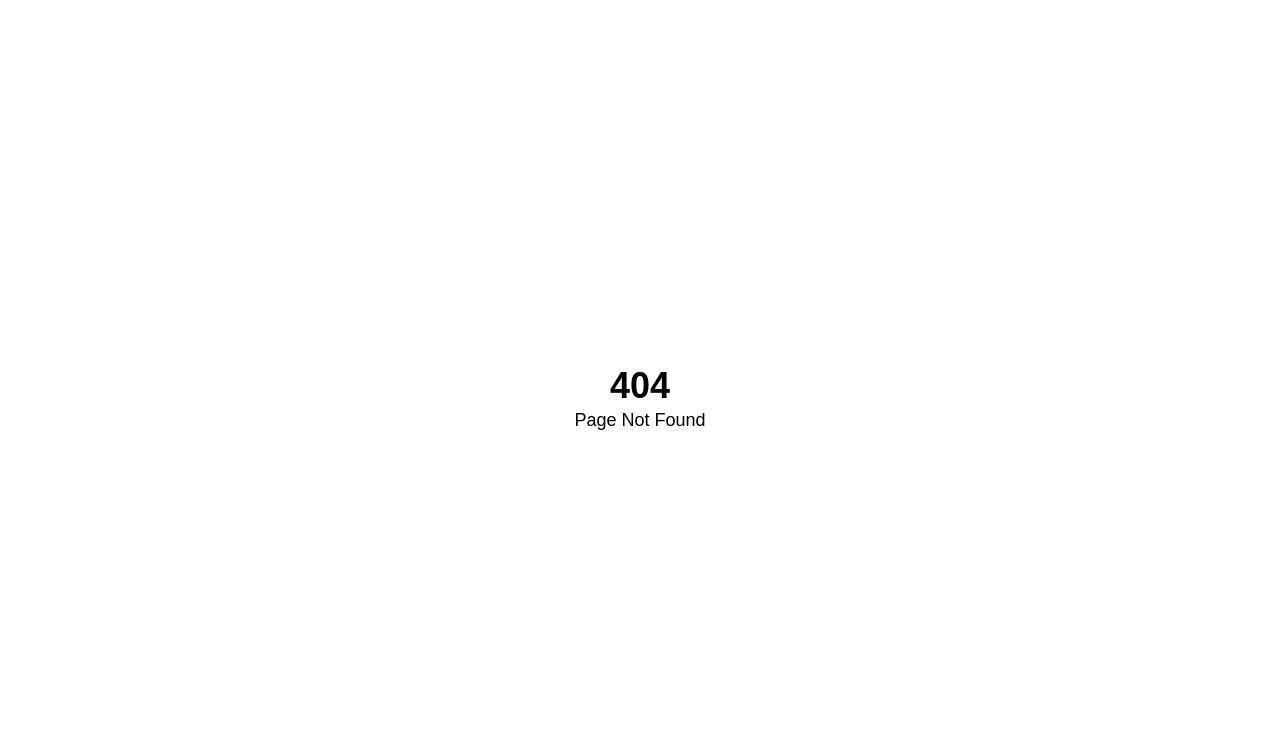
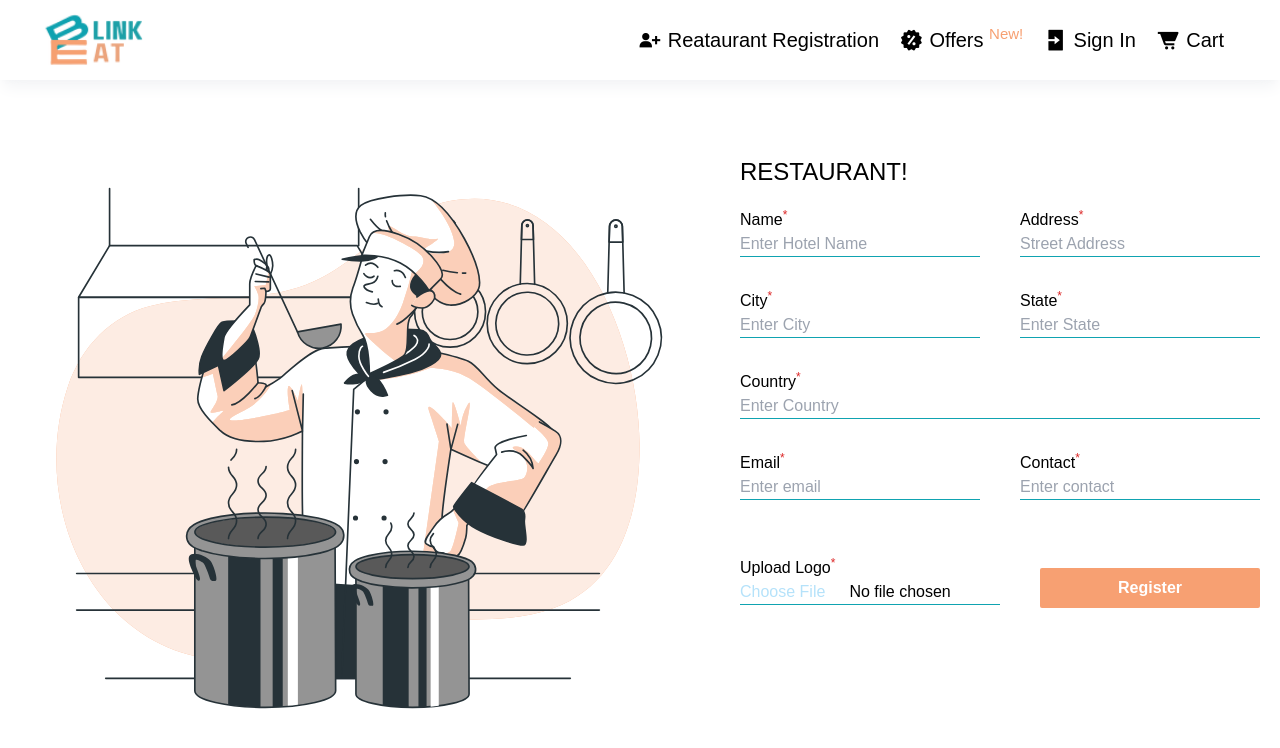
Before and after one commit to thedeepakmaurya/blinkeat, a React (Create React App) app: page /vendor in a window 1280 px wide. Before the commit this address had no page. Shown: the top 748 px of the page. Built offline with nearby package versions, Linux system fonts and the light colour scheme.

Commit message:
restaurant registration added

```diff
--- a/src/App.js
+++ b/src/App.js
@@ -3,10 +3,10 @@ import Navbar from "./components/Navbar";
 
 function App() {
   return (
-    <div >
+    <>
       <Navbar />
       <Outlet/>
-    </div>
+    </>
   );
 }
 
--- a/src/components/Navbar.js
+++ b/src/components/Navbar.js
@@ -4,12 +4,12 @@ import { Link } from 'react-router-dom'
 
 const Navbar = () => {
     return (
-        <div className='flex justify-between items-center w-full h-20 shadow-lg pl-10 pr-14 shadow-gray-100'>
+        <div className='flex justify-between items-center w-full h-20 shadow-lg pl-10 pr-14 shadow-gray-100 sticky top-0 bg-white' >
             <img className='h-14' alt='logo' src={logo} />
             <div className='flex gap-5'>
-                <Link to='/vendor'> <span className='text-xl'><i class='bx bxs-user-plus bx-sm align-middle' ></i> Reataurant Registration</span></Link>
-                <Link to='#'> <span className='text-xl'><i class='bx bxs-offer bx-sm align-middle' ></i> Offers <sup className='text-Orange'>New!</sup></span></Link>
-                <Link to='/login'> <span className='text-xl'><i class='bx bxs-log-in bx-sm align-middle' ></i> Sign In</span></Link>
+                <Link to='/vendor'> <span className='text-xl'><i className='bx bxs-user-plus bx-sm align-middle' ></i> Reataurant Registration</span></Link>
+                <Link to='#'> <span className='text-xl'><i className='bx bxs-offer bx-sm align-middle' ></i> Offers <sup className='text-Orange'>New!</sup></span></Link>
+                <Link to='/login'> <span className='text-xl'><i className='bx bxs-log-in bx-sm align-middle' ></i> Sign In</span></Link>
                 <Link to='/cart'><span className='text-xl'><i className='bx bxs-cart-alt bx-sm align-middle'></i> Cart</span></Link>
             </div>
         </div>
--- a/src/components/VendorRegistration.js
+++ b/src/components/VendorRegistration.js
@@ -1,9 +1,87 @@
-import React from 'react'
+import React, { useState } from 'react'
+import restaurant from '../assets/img/restaurnat.svg'
 
 const VendorRegistration = () => {
-  return (
-    <div>VendorRegistration</div>
-  )
+
+    const [restaurantData, setRestaurantData] = useState(
+        {
+            name: '',
+            address: '',
+            city: '',
+            state: '',
+            phone: '',
+            email: '',
+            logo: '',
+            role: 'restaurant',
+            password: '',
+        }
+    )
+
+    const handleChange = (e) => {
+        setRestaurantData({ ...restaurantData, [e.target.name]: e.target.value })
+    }
+
+    const handleSubmit = (e) => {
+        e.preventDefault()
+        // Save the data to the database
+        console.log(restaurantData)
+    }
+
+    return (
+        <div className='flex justify-center h-screen'>
+            <img className='h-[90%]' alt='restaurnat' src={restaurant} />
+            <div className=' mt-14 w-[50%] h-[70%] rounded-xl  p-5'>
+                <h1 className='font-extralight text-2xl mb-5'>RESTAURANT!</h1>
+                <form onSubmit={handleSubmit}>
+                    <div className='flex gap-10'>
+                        <div className='flex flex-col w-1/2'>
+                            <label>Name<sup className='text-red-600'>*</sup></label>
+                            <input className='outline-none border-b border-b-primaryBlue' type="text" name="name" placeholder='Enter Hotel Name' onChange={handleChange} value={restaurantData.name} required />
+                        </div>
+                        <div className='flex flex-col w-1/2'>
+                            <label>Address<sup className='text-red-600'>*</sup></label>
+                            <input className='outline-none border-b  border-b-primaryBlue' type="text" name="address" placeholder='Street Address' onChange={handleChange} value={restaurantData.address} required />
+                        </div>
+                    </div>
+                    <div className='flex gap-10 mt-8'>
+                        <div className='flex flex-col w-1/2'>
+                            <label>City<sup className='text-red-600'>*</sup></label>
+                            <input className='outline-none border-b border-b-primaryBlue' type="text" name="city" placeholder='Enter City' onChange={handleChange} value={restaurantData.city} required />
+                        </div>
+                        <div className='flex flex-col w-1/2'>
+                            <label>State<sup className='text-red-600'>*</sup></label>
+                            <input className='outline-none border-b  border-b-primaryBlue' type="text" name="state" placeholder='Enter State' onChange={handleChange} value={restaurantData.state} required />
+                        </div>
+                    </div>
+                    <div className='flex flex-col w-full mt-8'>
+                        <label>Country<sup className='text-red-600'>*</sup></label>
+                        <input className='outline-none border-b  border-b-primaryBlue' type="text" name="country" placeholder='Enter Country' onChange={handleChange} value={restaurantData.country} required />
+                    </div>
+
+                    <div className='flex gap-10 mt-8'>
+                        <div className='flex flex-col w-1/2'>
+                            <label>Email<sup className='text-red-600'>*</sup></label>
+                            <input className='outline-none border-b border-b-primaryBlue' type="email" name="email" placeholder='Enter email' onChange={handleChange} value={restaurantData.email} required />
+                        </div>
+                        <div className='flex flex-col w-1/2'>
+                            <label>Contact<sup className='text-red-600'>*</sup></label>
+                            <input className='outline-none border-b  border-b-primaryBlue' type="text" name="contact" placeholder='Enter contact' onChange={handleChange} value={restaurantData.contact} required />
+                            <input className='invisible' type="text" name="role" placeholder='Enter role' onChange={handleChange} value={restaurantData.role} />
+                        </div>
+                    </div>
+                    <div className='flex gap-10 mt-8'>
+                        <div className='flex flex-col w-1/2'>
+                            <label>Upload Logo<sup className='text-red-600'>*</sup></label>
+                            <input className='file:bg-white file:border-none file:p-0 border-b border-b-primaryBlue file:text-secondaryBlue file:pr-5 hover:file:cursor-pointer' type="file" accept="image/*" name="logo" onChange={handleChange} value={restaurantData.logo} required />
+                        </div>
+                        <div className='w-1/2'>
+                            <button className='mt-3 w-full bg-Orange h-10 text-white font-bold rounded-sm' type='submit'>Register</button>
+                        </div>
+                    </div>
+                </form>
+            </div>
+        </div>
+    )
 }
 
 export default VendorRegistration;
--- a/src/index.js
+++ b/src/index.js
@@ -5,6 +5,7 @@ import App from './App';
 import Error from './components/Error';
 import { RouterProvider, createBrowserRouter } from 'react-router-dom';
 import Login from './components/Login';
+import VendorRegistration from './components/VendorRegistration';
 
 
 const appRouter = createBrowserRouter(
@@ -18,6 +19,10 @@ const appRouter = createBrowserRouter(
                     path: 'login',
                     element: <Login/>
                 },
+                {
+                    path: 'vendor',
+                    element: <VendorRegistration/>
+                },
             ],
         },
     ]
--- a/src/main.css
+++ b/src/main.css
@@ -10,3 +10,7 @@
     box-sizing: border-box;
     font-family: "Outfit", sans-serif;
 }
+
+*::-webkit-scrollbar {
+    display: none;
+  }
--- a/src/utils/Firebase.js
+++ b/src/utils/Firebase.js
@@ -1,4 +1,6 @@
 import { initializeApp } from "firebase/app";
+import { createUserWithEmailAndPassword, getAuth } from "firebase/auth";
+import { doc, getFirestore, setDoc } from "firebase/firestore";
 import { createContext } from "react";
 
 const FirebaseContext = createContext();
@@ -10,17 +12,30 @@ const firebaseConfig = {
     storageBucket: "blinkeat-5c29a.appspot.com",
     messagingSenderId: "547428511439",
     appId: "1:547428511439:web:ad71dfec64a95a8a2d51ba"
-  };
+};
 
 
 const firebaseApp = initializeApp(firebaseConfig);
+const firebaseAuth = getAuth(firebaseApp)
+const firestore = getFirestore(firebaseApp);
 
 
+export const FirebaseProvider = ({ children }) => {
 
-const FirebaseProvider = ({children}) => {
+    const addRestaurant = async (email, password, name, role) => {
+        const userCredential = await createUserWithEmailAndPassword(firebaseAuth, email, password);
+        const user = userCredential.user;
+
+        await setDoc(doc(firestore, 'restaurants', user.uid), {
+              email,
+              name,
+              role,
+              uid: user.uid,
+        })
+    }
 
     return (
-        <FirebaseContext.Provider value={{}}>
+        <FirebaseContext.Provider value={addRestaurant}>
             {children}
         </FirebaseContext.Provider>
     )
```
Also changed, not shown: src/assets/img/restaurnat.svg (added).
